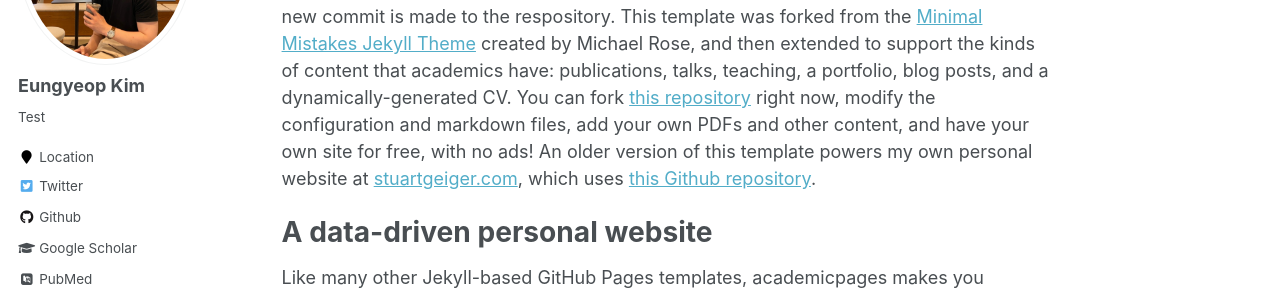
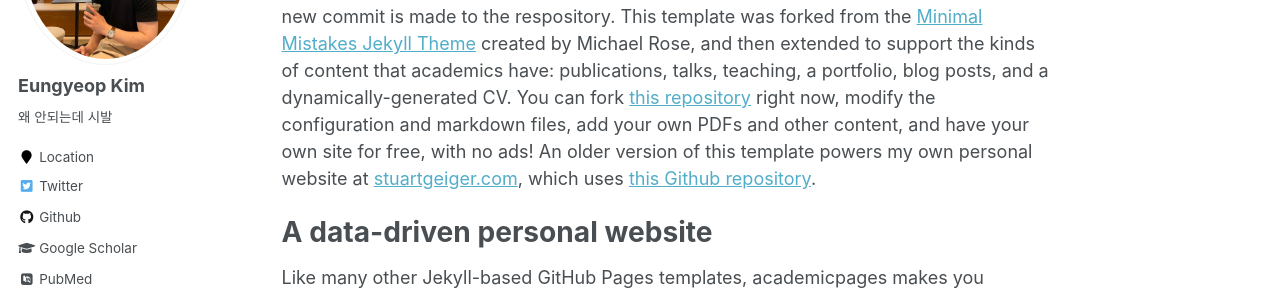
Before and after one commit to celestialxevermore/homepage, a Jekyll site: the page built from _pages/about.md, in a window 1280 px wide. Shown: the part 266-561 px from the top of the page. Built offline with Jekyll 4.4.1, drawn with Linux system fonts in a browser that asks for light colours; some web fonts are replaced.

Commit message:
test222:

```diff
--- a/_config.yml
+++ b/_config.yml
@@ -81,8 +81,8 @@ analytics:
 # Site Author
 author:
   name             : "Eungyeop Kim"
-  avatar           : "profile.jpg"
-  bio              : "Test"
+  avatar           : "AAA.jpg"
+  bio              : "왜 안되는데 시발"
   location         : "Location"
   employer         :
   pubmed           : "https://www.ncbi.nlm.nih.gov/pubmed/?term=john+snow"
```
Also changed, not shown: images/AAA.jpg (renamed from images/profile.jpg).
